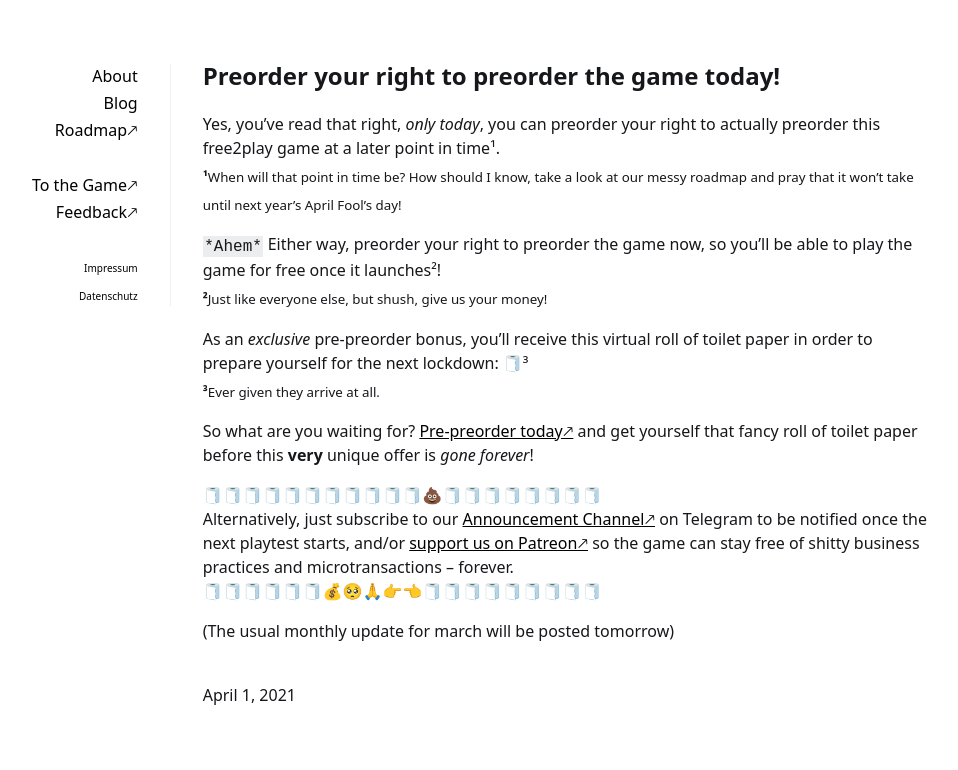
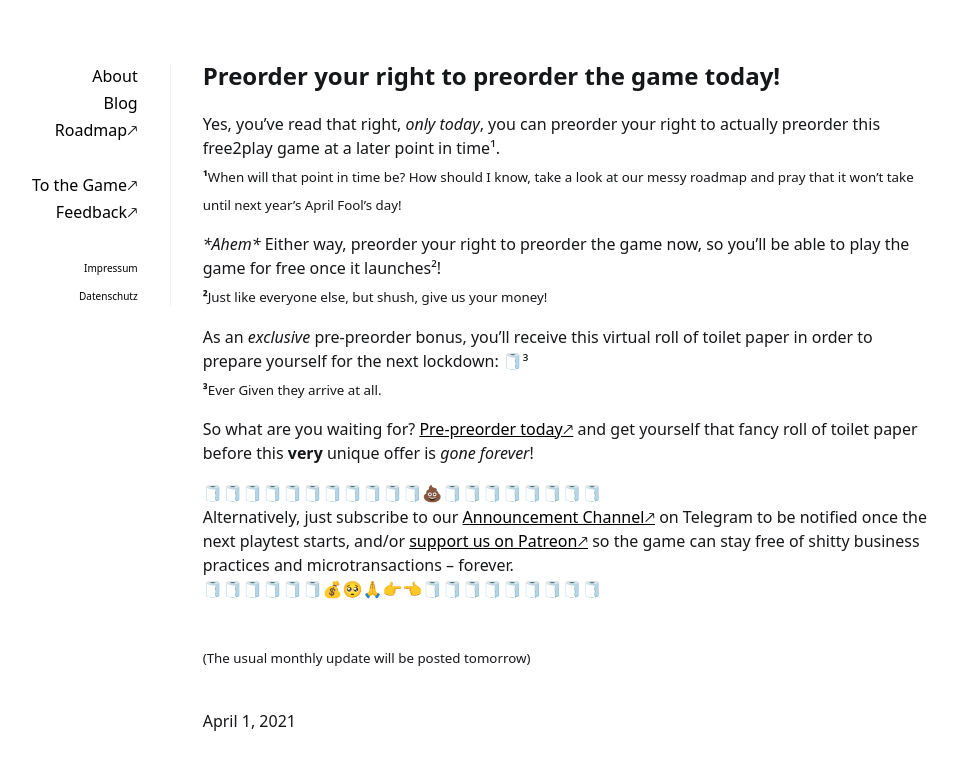
Before and after one commit to TypoTales/Website, a Jekyll site: the page built from docs/_posts/2021-04-01-prepreorders-starting-now.md, in a window 1280 px wide. Shown: the top 770 px of the page, without its empty margins (160-1118 px from the left). Built offline with Jekyll 4.4.1, drawn with Linux system fonts in a browser that asks for light colours; part of the change alters nothing that is shown.

Commit message:
Small text adjustments

```diff
--- a/docs/_posts/2021-04-01-prepreorders-starting-now.md
+++ b/docs/_posts/2021-04-01-prepreorders-starting-now.md
@@ -1,18 +1,18 @@
 ---
 layout: post
 title: Preorder your right to preorder the game today!
-description: A very special offer on a very special day!
-summary: A very special offer on a very special day!
+description: Don't miss out on a very special offer on a very special day!
+summary: Don't miss out on a very special offer on a very special day!
 ---
 
 Yes, you've read that right, *only today*, you can preorder your right to actually preorder this free2play game at a later point in time¹.
 <br><sub>**¹**When will that point in time be? How should I know, take a look at our messy roadmap and pray that it won't take until next year's April Fool's day!</sub>
 
-`*Ahem*` Either way, preorder your right to preorder the game now, so you'll be able to play the game for free once it launches²!
+_\*Ahem*_ Either way, preorder your right to preorder the game now, so you'll be able to play the game for free once it launches²!
 <br><sub>**²**Just like everyone else, but shush, give us your money!</sub>
 
 As an *exclusive* pre-preorder bonus, you'll receive this virtual roll of toilet paper in order to prepare yourself for the next lockdown: 🧻³
-<br><sub>**³**Ever given they arrive at all.</sub>
+<br><sub>**³**Ever Given they arrive at all.</sub>
 
 So what are you waiting for? [Pre-preorder today🡕](https://bit.ly/3sysbYZ) and get yourself that fancy roll of toilet paper before this **very** unique offer is *gone forever*!
 
@@ -20,4 +20,5 @@ So what are you waiting for? [Pre-preorder today🡕](https://bit.ly/3sysbYZ) an
 Alternatively, just subscribe to our [Announcement Channel🡕](https://t.me/typotales) on Telegram to be notified once the next playtest starts, and/or [support us on Patreon🡕](http://patreon.typotales.com) so the game can stay free of shitty business practices and microtransactions – forever.<br>
 🧻🧻🧻🧻🧻🧻💰🥺🙏👉👈🧻🧻🧻🧻🧻🧻🧻🧻🧻
 
-(The usual monthly update for march will be posted tomorrow)
+<br>
+<sub>(The usual monthly update will be posted tomorrow)</sub>
```
